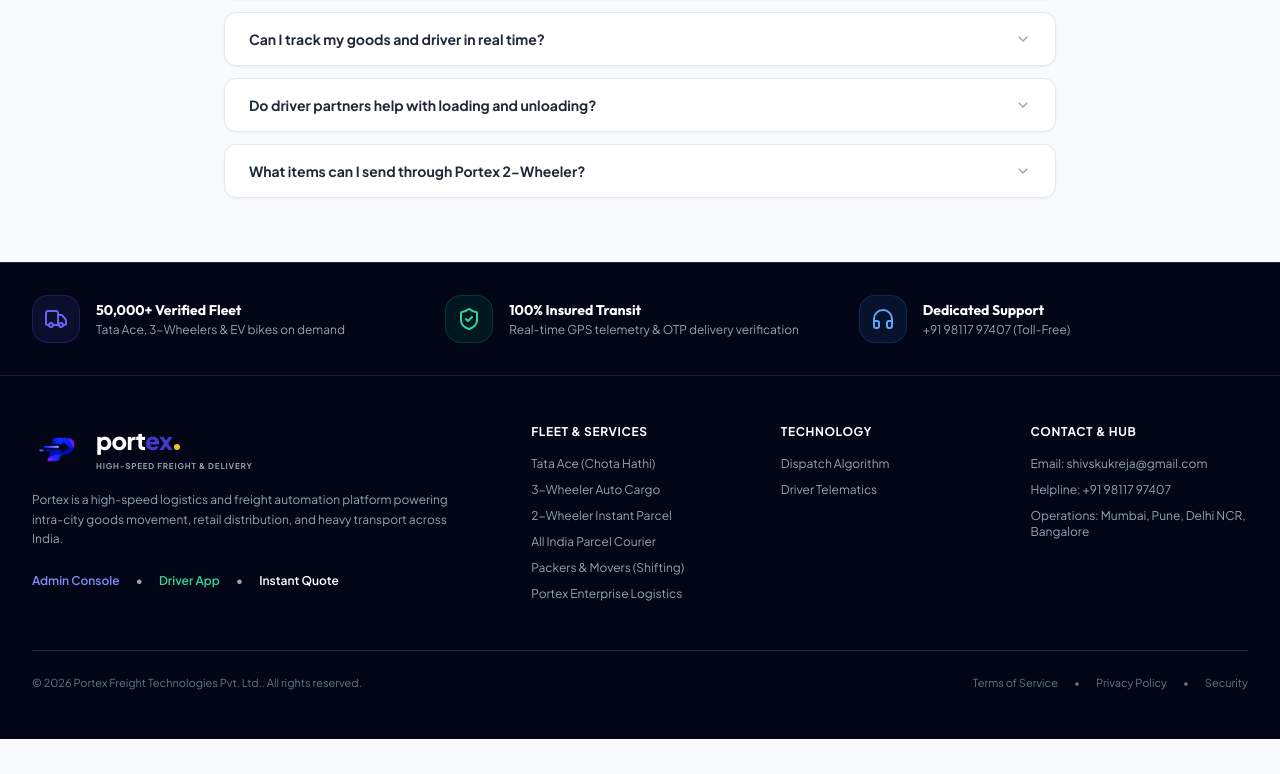
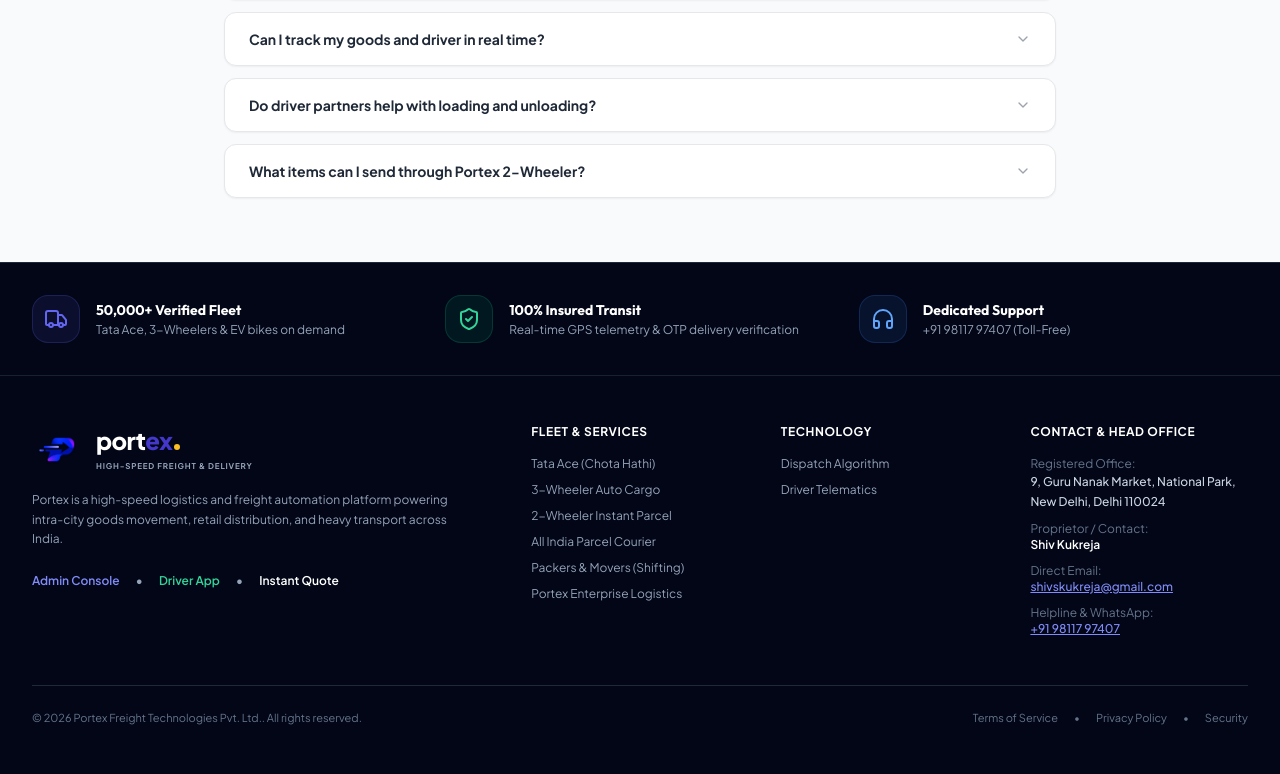
Before and after one commit to AnkitTiwari2005/Porter, a React (Vite) app: page / in a window 1280 px wide. Shown: the part 3886-4660 px from the top of the page. Before the commit the page ends 4625 px from the top, so only its background shows below. Built offline with nearby package versions, Linux system fonts and the light colour scheme; no server answers.

Commit message:
fix(footer): explicitly render Shiv Kukreja and Registered Office in footer JSX

```diff
--- a/src/components/Footer.jsx
+++ b/src/components/Footer.jsx
@@ -1,7 +1,7 @@
 import React from 'react';
 import { Link } from 'react-router-dom';
 import { BRANDING, LoadPulseLogo } from '../config/branding';
-import { Truck, ShieldCheck, Headphones, Heart } from 'lucide-react';
+import { Truck, ShieldCheck, Headphones } from 'lucide-react';
 
 export default function Footer() {
   return (
@@ -43,8 +43,8 @@ export default function Footer() {
 
       {/* Main footer navigation */}
       <div className="max-w-7xl mx-auto px-4 sm:px-8 py-12">
-        <div className="grid grid-cols-2 md:grid-cols-5 gap-8">
-          <div className="col-span-2 space-y-4">
+        <div className="grid grid-cols-1 sm:grid-cols-2 md:grid-cols-5 gap-8">
+          <div className="col-span-1 sm:col-span-2 space-y-4">
             <LoadPulseLogo dark={true} />
             <p className="text-xs text-slate-400 leading-relaxed pr-6">
               {BRANDING.name} is a high-speed logistics and freight automation platform powering intra-city goods movement, retail distribution, and heavy transport across India.
@@ -80,11 +80,28 @@ export default function Footer() {
           </div>
 
           <div>
-            <h5 className="text-xs font-bold uppercase tracking-wider text-white mb-4">Contact & Hub</h5>
+            <h5 className="text-xs font-bold uppercase tracking-wider text-white mb-4">Contact & Head Office</h5>
             <ul className="space-y-2.5 text-xs">
-              <li>Email: {BRANDING.supportEmail}</li>
-              <li>Helpline: {BRANDING.supportPhone}</li>
-              <li>Operations: Mumbai, Pune, Delhi NCR, Bangalore</li>
+              <li>
+                <span className="text-slate-500 block">Registered Office:</span>
+                <span className="text-slate-300 font-medium leading-relaxed block">{BRANDING.address}</span>
+              </li>
+              <li>
+                <span className="text-slate-500 block">Proprietor / Contact:</span>
+                <span className="text-white font-semibold">{BRANDING.ownerName}</span>
+              </li>
+              <li>
+                <span className="text-slate-500 block">Direct Email:</span>
+                <a href={`mailto:${BRANDING.supportEmail}`} className="text-indigo-400 hover:text-indigo-300 underline font-medium">
+                  {BRANDING.supportEmail}
+                </a>
+              </li>
+              <li>
+                <span className="text-slate-500 block">Helpline & WhatsApp:</span>
+                <a href={`tel:${BRANDING.supportPhone}`} className="text-indigo-400 hover:text-indigo-300 underline font-medium">
+                  {BRANDING.supportPhone}
+                </a>
+              </li>
             </ul>
           </div>
         </div>
```
